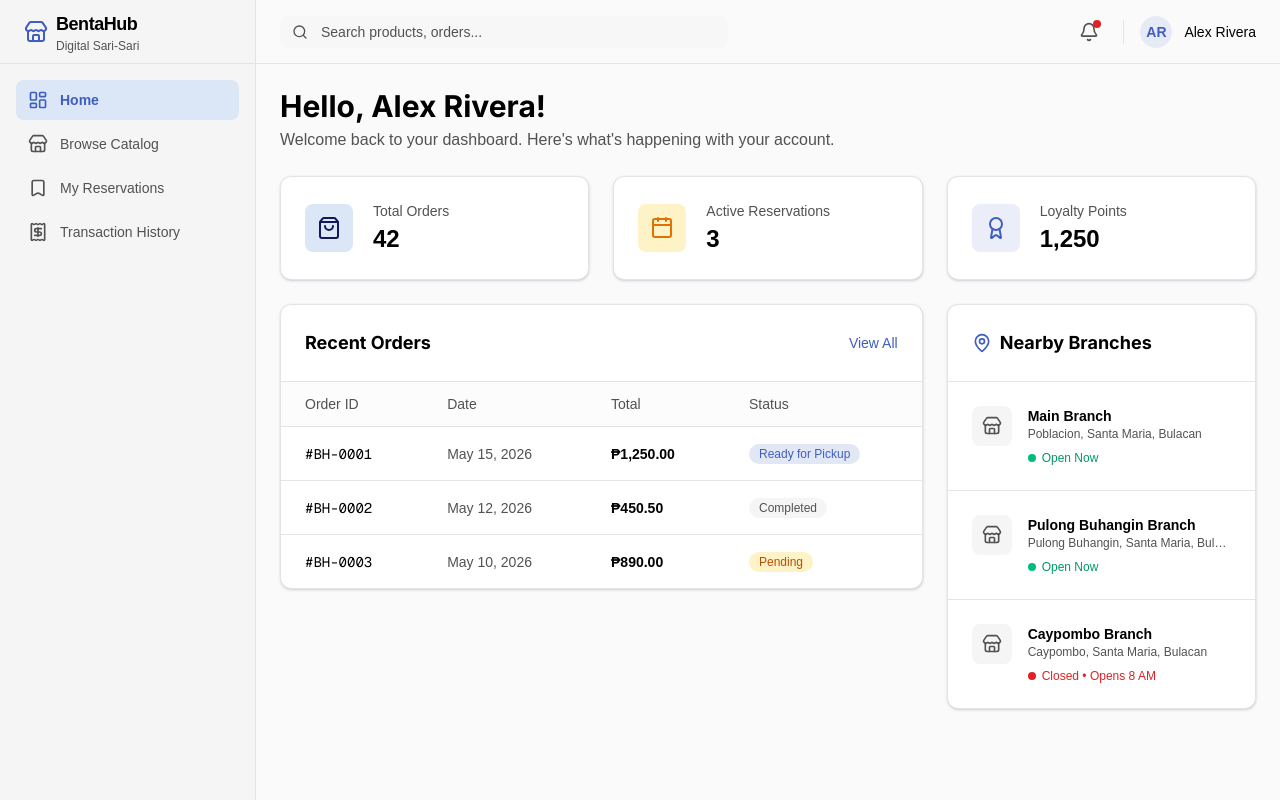
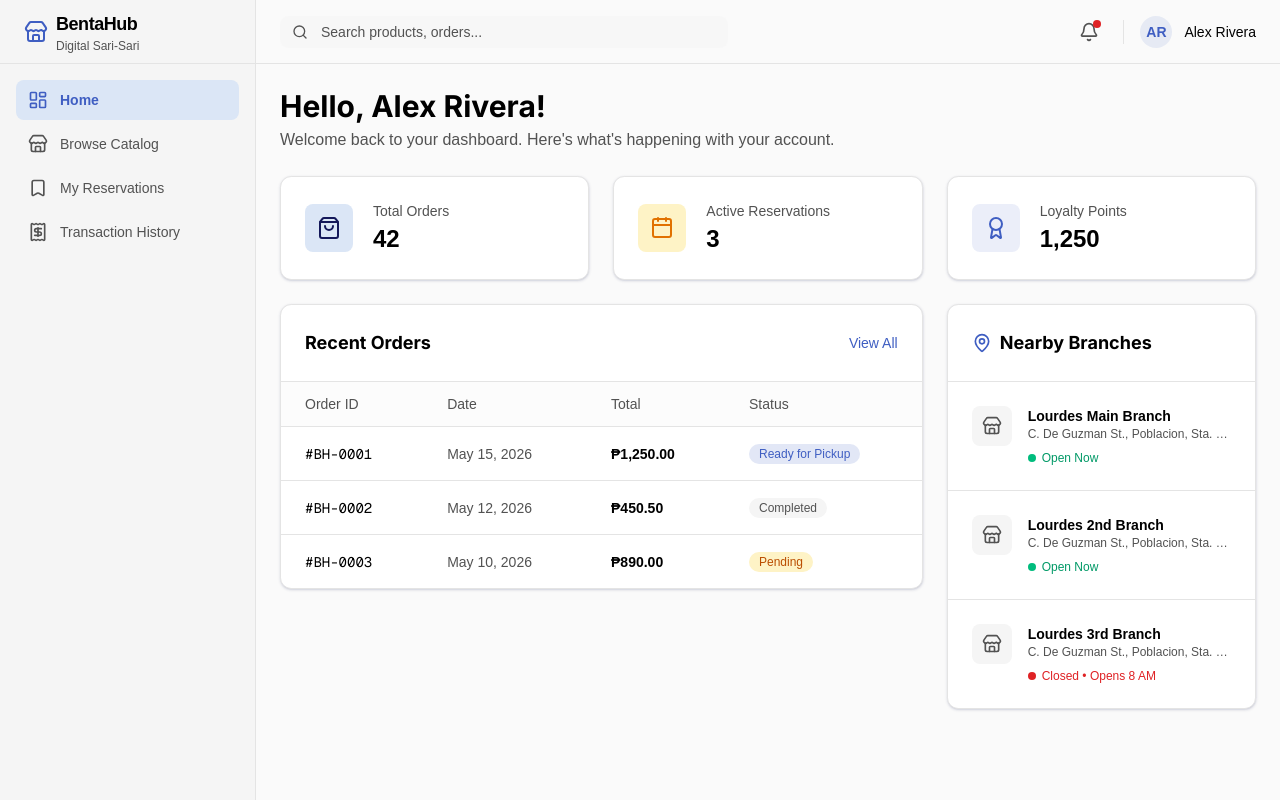
Before and after one commit to WUIX69/bentahub, a Next.js app: page /customer in a window 1280 px wide. Built offline with nearby package versions, Linux system fonts and the light colour scheme.

Commit message:
feat: add customer transactions page and nearby branches dashboard component

```diff
--- a/src/app/customer/transactions/page.tsx
+++ b/src/app/customer/transactions/page.tsx
@@ -20,11 +20,6 @@ export default function TransactionsPage() {
             View and download your past orders and payments.
           </p>
         </div>
-
-        <Button className="gap-2 self-start sm:self-auto">
-          <Download className="h-4 w-4" />
-          Export PDF
-        </Button>
       </div>
 
       {/* Filters */}
--- a/src/features/customer-dashboard/components/nearby-branches.tsx
+++ b/src/features/customer-dashboard/components/nearby-branches.tsx
@@ -5,20 +5,20 @@ import { MapPin, Store } from "lucide-react"
 export function NearbyBranches() {
   const branches = [
     {
-      name: "Main Branch",
-      address: "Poblacion, Santa Maria, Bulacan",
+      name: "Lourdes Main Branch",
+      address: "C. De Guzman St., Poblacion, Sta. Maria, Bulacan",
       status: "open",
       statusText: "Open Now",
     },
     {
-      name: "Pulong Buhangin Branch",
-      address: "Pulong Buhangin, Santa Maria, Bulacan",
+      name: "Lourdes 2nd Branch",
+      address: "C. De Guzman St., Poblacion, Sta. Maria, Bulacan",
       status: "open",
       statusText: "Open Now",
     },
     {
-      name: "Caypombo Branch",
-      address: "Caypombo, Santa Maria, Bulacan",
+      name: "Lourdes 3rd Branch",
+      address: "C. De Guzman St., Poblacion, Sta. Maria, Bulacan",
       status: "closed",
       statusText: "Closed • Opens 8 AM",
     },
```
